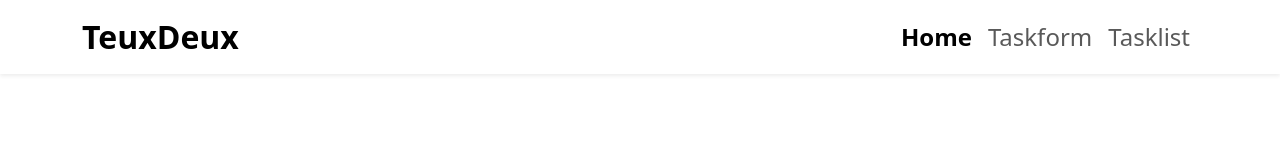
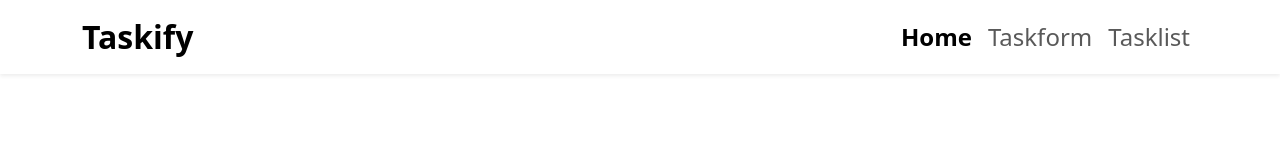
Before and after one commit to Tanushri-Das/Task-Todo-List-App, a React (Vite) app: page / in a window 1280 px wide. Shown: the top 160 px of the page. Built offline with nearby package versions, Linux system fonts and the light colour scheme.

Commit message:
add proper app name and some style modification in tasklist page

```diff
--- a/src/Components/Shared/Header/Header.jsx
+++ b/src/Components/Shared/Header/Header.jsx
@@ -20,7 +20,7 @@ const Header = () => {
     <nav className="navbar navbar-expand-lg bg-white shadow-sm py-2">
       <div className="container">
         <Link to="/" className="navbar-brand fs-2 fw-semibold">
-          TeuxDeux
+          Taskify
         </Link>
         <button
           className="navbar-toggler"
--- a/src/Pages/TaskList/TaskList.jsx
+++ b/src/Pages/TaskList/TaskList.jsx
@@ -77,7 +77,7 @@ const TaskList = () => {
   return (
     <div className="container my-5 vh-100">
       <h2 className="mb-4 text-center">All Tasks</h2>
-      <div className="mb-4 text-center">
+      <div className="mb-5 text-center">
         <p className="fs-5 fw-semibold">Total Tasks : {totalTasksCount}</p>
         <p className="fs-5 fw-semibold">
           Completed Tasks : {completedTasksCount}
@@ -87,7 +87,7 @@ const TaskList = () => {
         <Form.Select
           value={filterPriority}
           onChange={(e) => setFilterPriority(e.target.value)}
-          className="mb-4 fw-semibold fs-6"
+          className="mb-4 fw-semibold fs-5"
         >
           <option value="all">All Priorities</option>
           <option value="low">Low Priority</option>
```
